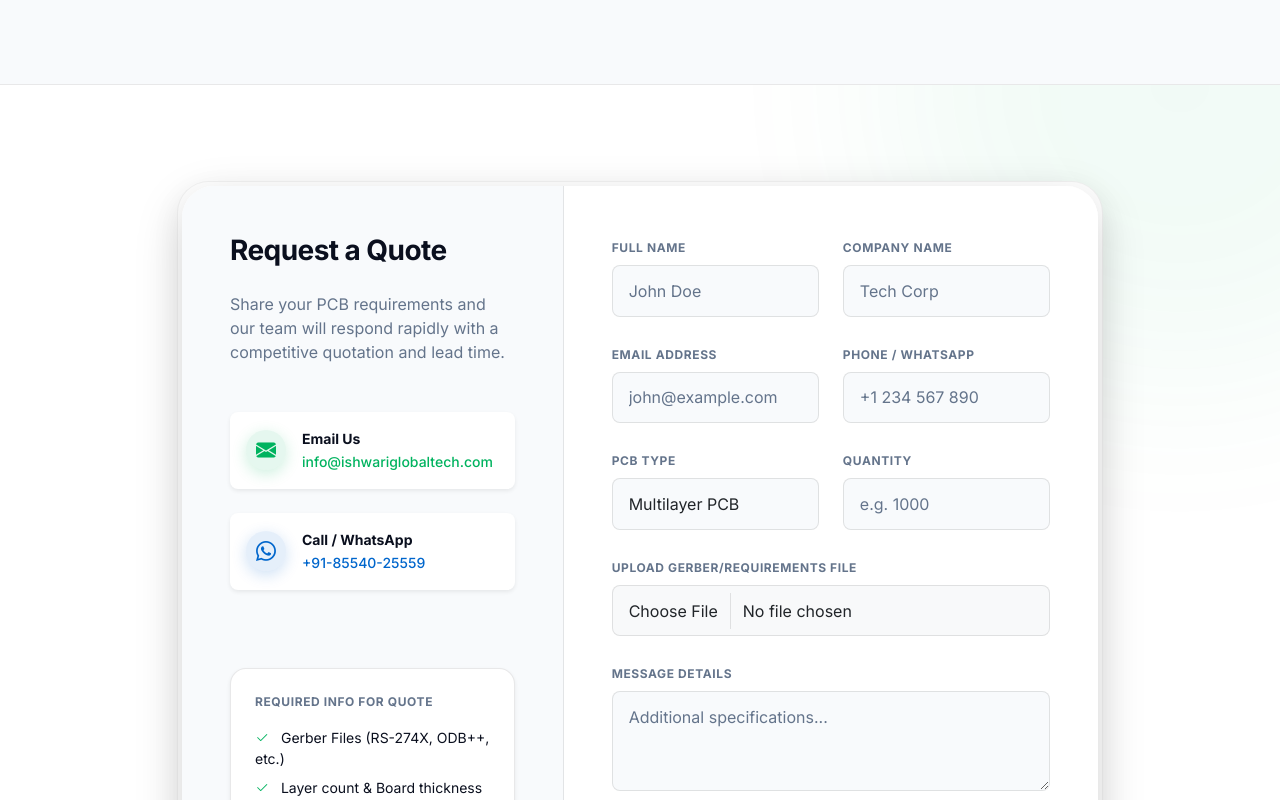
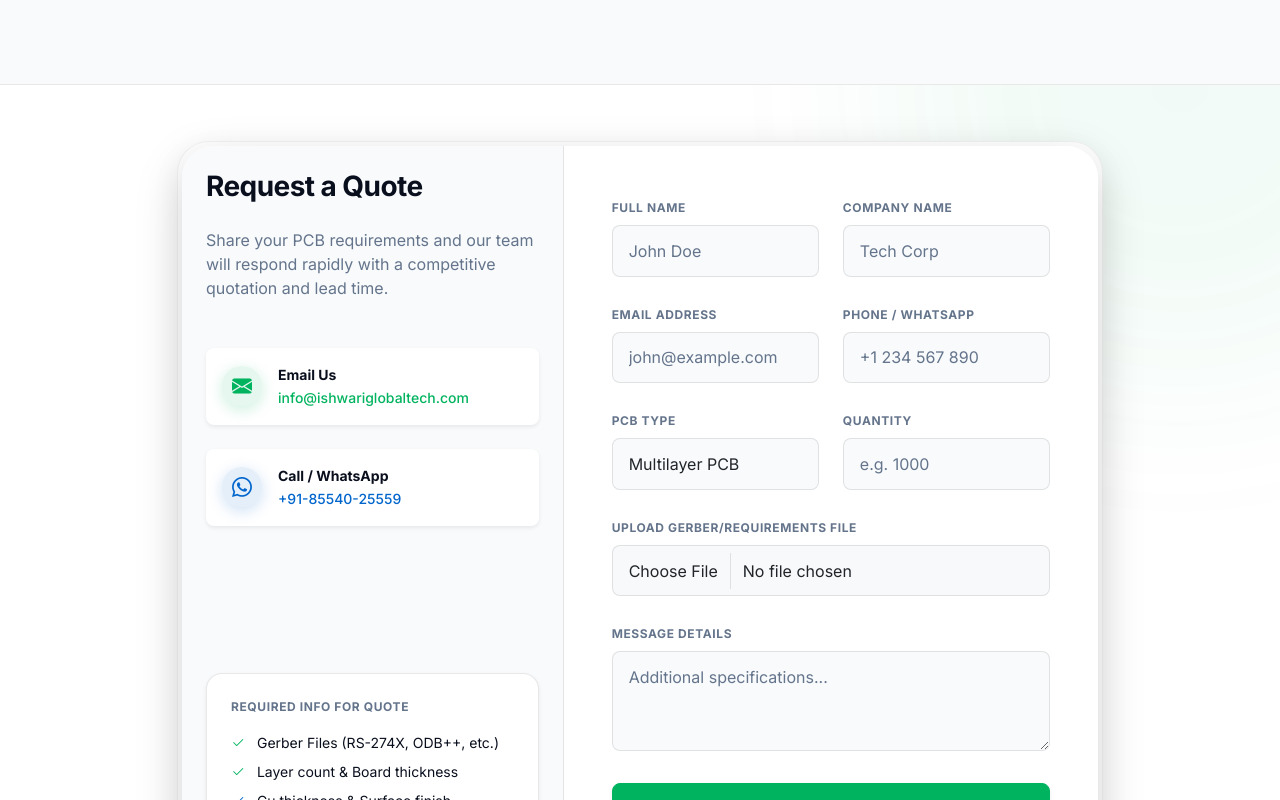
Before and after one commit to Aditya-2004-GitHub/Ishwari-Global-Tech, an Angular app: page / in a window 1280 px wide. Shown: the part 3700-4500 px from the top of the page. Built offline with nearby package versions, Linux system fonts and the light colour scheme.

Commit message:
change padding for email

```diff
--- a/src/app/pages/home/home.html
+++ b/src/app/pages/home/home.html
@@ -331,13 +331,13 @@
 <!-- Request Quote Section -->
 <section id="quote" class="py-5 bg-white position-relative overflow-hidden border-top border-opacity-10 border-dark">
   <div class="bg-glow-big bg-green"></div>
-  <div class="container py-5 position-relative z-1">
+  <div class="container py-2 position-relative z-1">
     <div class="row justify-content-center">
       <div class="col-lg-10">
         <div class="p-1 glass-card rounded-5 border-effect">
           <div class="row g-0 bg-white shadow-lg rounded-5 overflow-hidden w-100 m-0">
             <div
-              class="col-lg-5 p-5 d-flex flex-column justify-content-between position-relative bg-light-alt border-end border-dark border-opacity-10">
+              class="col-lg-5 p-4 d-flex flex-column justify-content-between position-relative bg-light-alt border-end border-dark border-opacity-10">
               <div>
                 <h3 class="fw-bold mb-4 text-dark-bg">Request a Quote</h3>
                 <p class="text-muted-dark mb-5">Share your PCB requirements and our team will
```
